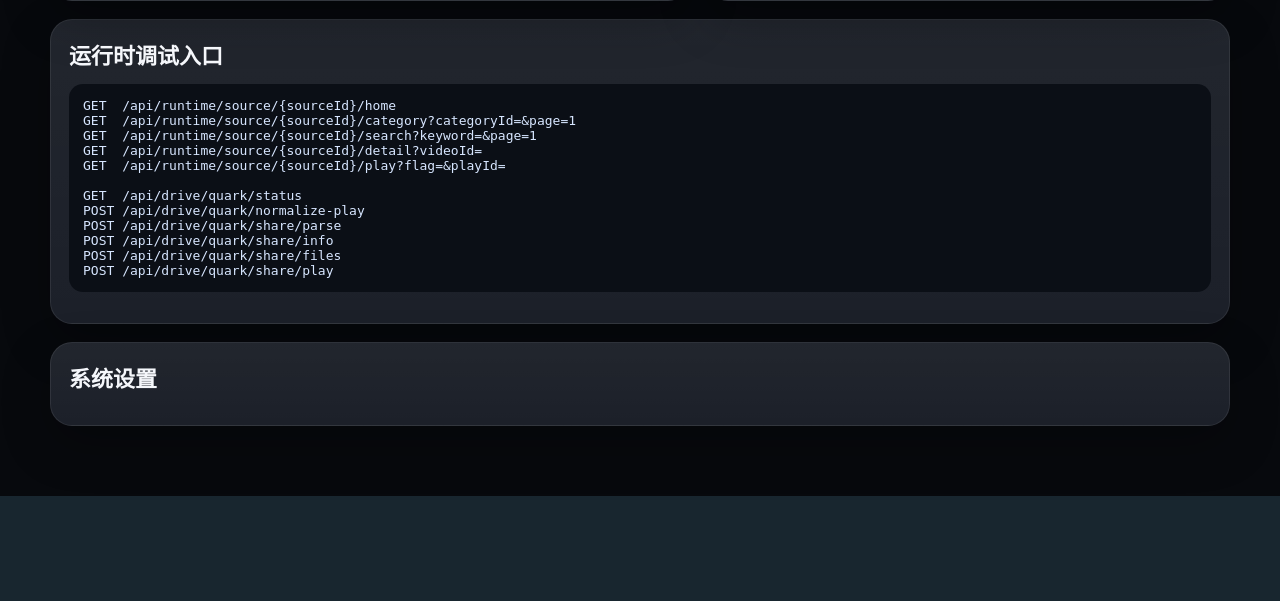
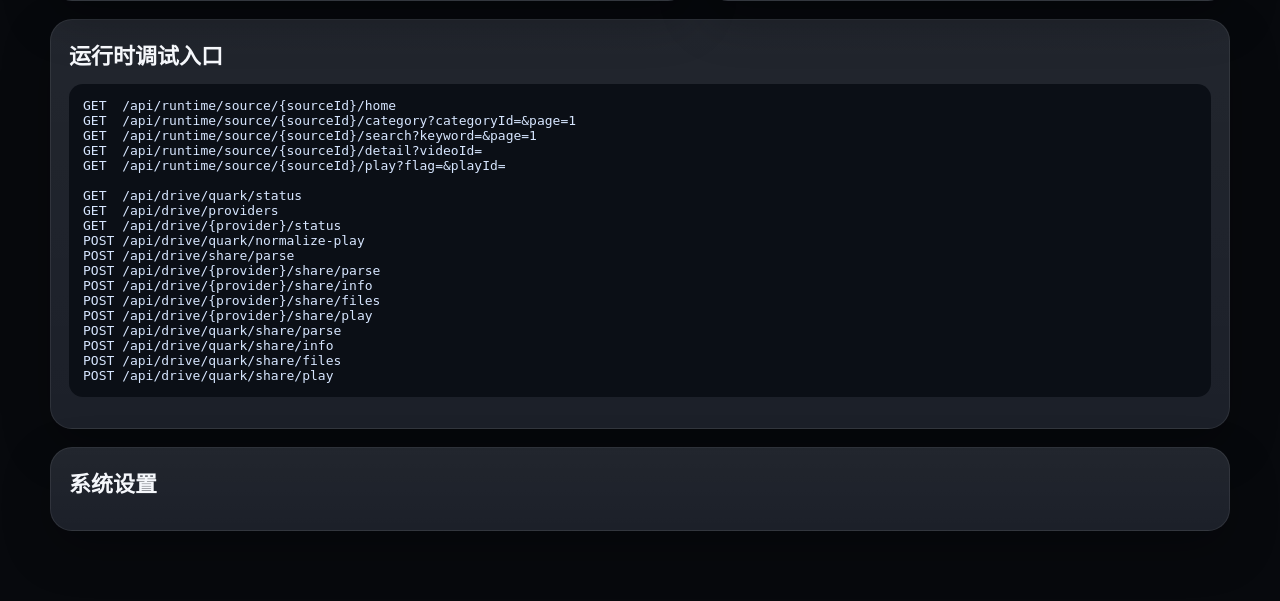
Before and after one commit to colvins/source-service, a FastAPI app: page / in a window 1280 px wide. Shown: the part 1252-1853 px from the top of the page. Before the commit the page ends 1748 px from the top, so only its background shows below. Run offline with FastAPI, Linux system fonts and the light colour scheme; data that the repository does not hold is empty; parts of the project's set-up code (start-up, migrations or seed data) failed here and were passed over.

Commit message:
Generalize drive provider resolver API

```diff
--- a/app/drive.py
+++ b/app/drive.py
@@ -6,6 +6,66 @@ from dataclasses import dataclass
 from typing import Any
 from urllib.parse import parse_qs, urlparse
 from urllib.request import Request, urlopen
+
+
+DRIVE_PROVIDERS: dict[str, dict[str, Any]] = {
+    "quark": {
+        "name": "Quark",
+        "hosts": ("quark.cn",),
+        "paths": ("s",),
+        "auth": "cookie",
+        "nativeStage": "share-parse",
+    },
+    "uc": {
+        "name": "UC",
+        "hosts": ("uc.cn", "ucdisk.cn", "drive.uc.cn"),
+        "paths": ("s",),
+        "auth": "cookie",
+        "nativeStage": "planned",
+    },
+    "baidu": {
+        "name": "Baidu",
+        "hosts": ("pan.baidu.com", "yun.baidu.com"),
+        "paths": ("s",),
+        "auth": "cookie",
+        "nativeStage": "planned",
+    },
+    "ali": {
+        "name": "Ali",
+        "hosts": ("aliyundrive.com", "alipan.com"),
+        "paths": ("s",),
+        "auth": "refresh-token",
+        "nativeStage": "planned",
+    },
+    "115": {
+        "name": "115",
+        "hosts": ("115.com", "anxia.com"),
+        "paths": ("s",),
+        "auth": "cookie",
+        "nativeStage": "planned",
+    },
+    "123": {
+        "name": "123",
+        "hosts": ("123pan.com", "123684.com", "123865.com", "123912.com"),
+        "paths": ("s", "share"),
+        "auth": "cookie",
+        "nativeStage": "planned",
+    },
+    "thunder": {
+        "name": "Thunder",
+        "hosts": ("xunlei.com", "pan.xunlei.com"),
+        "paths": ("s",),
+        "auth": "cookie",
+        "nativeStage": "planned",
+    },
+    "tianyi": {
+        "name": "Tianyi",
+        "hosts": ("cloud.189.cn",),
+        "paths": ("t", "web", "s"),
+        "auth": "cookie",
+        "nativeStage": "planned",
+    },
+}
 
 
 QUALITY_PRIORITY = (
@@ -131,13 +191,44 @@ def best_direct_candidate(payload: Any) -> PlayCandidate | None:
     return ranked[0] if ranked else None
 
 
-def parse_quark_share_url(share_url: str) -> dict[str, Any]:
+def drive_providers() -> list[dict[str, Any]]:
+    return [
+        {
+            "id": provider_id,
+            "name": config["name"],
+            "hosts": list(config["hosts"]),
+            "auth": config["auth"],
+            "nativeStage": config["nativeStage"],
+        }
+        for provider_id, config in DRIVE_PROVIDERS.items()
+    ]
+
+
+def normalize_provider(provider: str) -> str:
+    value = (provider or "").strip().lower()
+    if value not in DRIVE_PROVIDERS:
+        raise ValueError(f"unsupported drive provider: {provider}")
+    return value
+
+
+def detect_drive_provider(share_url: str) -> str:
+    host = (urlparse((share_url or "").strip()).hostname or "").lower()
+    for provider_id, config in DRIVE_PROVIDERS.items():
+        if any(host == item or host.endswith(f".{item}") for item in config["hosts"]):
+            return provider_id
+    return "other"
+
+
+def parse_drive_share_url(share_url: str, provider: str | None = None) -> dict[str, Any]:
     parsed = urlparse((share_url or "").strip())
     host = (parsed.hostname or "").lower()
     parts = [part for part in parsed.path.split("/") if part]
+    resolved_provider = provider or detect_drive_provider(share_url)
     share_id = ""
 
     if len(parts) >= 2 and parts[0] == "s":
+        share_id = parts[1]
+    elif len(parts) >= 2 and parts[0] in {"share", "t"}:
         share_id = parts[1]
     elif parts:
         share_id = parts[-1]
@@ -150,15 +241,26 @@ def parse_quark_share_url(share_url: str) -> dict[str, Any]:
         or query.get("passcode", [""])[0]
     )
 
+    provider_config = DRIVE_PROVIDERS.get(resolved_provider, {})
+    known_hosts = provider_config.get("hosts", ())
+    is_known_provider = bool(known_hosts) and any(host == item or host.endswith(f".{item}") for item in known_hosts)
+
     return {
-        "provider": "quark",
+        "provider": resolved_provider,
+        "providerName": provider_config.get("name", resolved_provider.title()),
         "shareURL": share_url,
         "host": host,
         "shareId": share_id,
         "password": password,
-        "isQuark": "quark.cn" in host,
-        "isValid": bool(share_id and "quark.cn" in host),
+        "isValid": bool(share_id and (is_known_provider or resolved_provider == "other")),
+        "nativeStage": provider_config.get("nativeStage", "planned"),
     }
+
+
+def parse_quark_share_url(share_url: str) -> dict[str, Any]:
+    result = parse_drive_share_url(share_url, "quark")
+    result["isQuark"] = result["provider"] == "quark" and result["isValid"]
+    return result
 
 
 def call_omnibox_drive_bridge(endpoint: str, payload: dict[str, Any]) -> dict[str, Any] | None:
--- a/app/main.py
+++ b/app/main.py
@@ -11,10 +11,20 @@ from fastapi.staticfiles import StaticFiles
 from fastapi.templating import Jinja2Templates
 
 from .db import get_conn, init_db, row_to_drive_account, row_to_source, row_to_subscription
-from .drive import call_omnibox_drive_bridge, normalize_quark_play_payload, parse_quark_share_url
+from .drive import (
+    call_omnibox_drive_bridge,
+    drive_providers,
+    normalize_provider,
+    normalize_quark_play_payload,
+    parse_drive_share_url,
+    parse_quark_share_url,
+)
 from .models import (
     DriveAccountPayload,
+    DriveFileListPayload,
     DrivePlayNormalizePayload,
+    DrivePlayPayload,
+    DriveSharePayload,
     QuarkFileListPayload,
     QuarkPlayPayload,
     QuarkSharePayload,
@@ -503,15 +513,30 @@ def update_setting(key: str, payload: SettingPayload):
 
 @app.get("/api/drive/quark/status")
 def quark_drive_status():
+    return drive_provider_status("quark")
+
+
+@app.get("/api/drive/providers")
+def list_drive_providers():
+    return {"items": drive_providers()}
+
+
+@app.get("/api/drive/{provider}/status")
+def drive_provider_status(provider: str):
+    try:
+        provider = normalize_provider(provider)
+    except ValueError as error:
+        raise HTTPException(status_code=404, detail=str(error)) from error
+
     with get_conn() as conn:
         accounts = [
             account
             for account in fetch_drive_accounts(conn)
-            if account["provider"] == "quark" and account["enabled"]
+            if account["provider"] == provider and account["enabled"]
         ]
     return {
-        "provider": "quark",
-        "nativeResolver": "scaffold",
+        "provider": provider,
+        "nativeResolver": "share-parse" if provider == "quark" else "planned",
         "bridgeMode": "omnibox-fallback",
         "enabledAccounts": len(accounts),
         "ready": any(account["hasCookie"] or account["hasToken"] for account in accounts),
@@ -525,32 +550,71 @@ def quark_normalize_play(payload: DrivePlayNormalizePayload):
 
 @app.post("/api/drive/quark/share/parse")
 def quark_parse_share(payload: QuarkSharePayload):
-    return parse_quark_share_url(payload.shareURL)
+    return drive_parse_share("quark", payload)
 
 
 @app.post("/api/drive/quark/share/info")
 def quark_share_info(payload: QuarkSharePayload):
-    parsed = parse_quark_share_url(payload.shareURL)
+    return drive_share_info("quark", payload)
+
+
+@app.post("/api/drive/quark/share/files")
+def quark_share_files(payload: QuarkFileListPayload):
+    return drive_share_files("quark", payload)
+
+
+@app.post("/api/drive/quark/share/play")
+def quark_share_play(payload: QuarkPlayPayload):
+    return drive_share_play("quark", payload)
+
+
+@app.post("/api/drive/share/parse")
+def auto_parse_drive_share(payload: DriveSharePayload):
+    return parse_drive_share_url(payload.shareURL)
+
+
+@app.post("/api/drive/{provider}/share/parse")
+def drive_parse_share(provider: str, payload: DriveSharePayload):
+    try:
+        provider = normalize_provider(provider)
+    except ValueError as error:
+        raise HTTPException(status_code=404, detail=str(error)) from error
+    if provider == "quark":
+        return parse_quark_share_url(payload.shareURL)
+    return parse_drive_share_url(payload.shareURL, provider)
+
+
+@app.post("/api/drive/{provider}/share/info")
+def drive_share_info(provider: str, payload: DriveSharePayload):
+    try:
+        provider = normalize_provider(provider)
+    except ValueError as error:
+        raise HTTPException(status_code=404, detail=str(error)) from error
+    parsed = parse_drive_share_url(payload.shareURL, provider)
     if not parsed["isValid"]:
-        raise HTTPException(status_code=400, detail="invalid Quark share URL")
+        raise HTTPException(status_code=400, detail=f"invalid {provider} share URL")
 
     bridged = call_omnibox_drive_bridge("/drive/info", {"shareURL": payload.shareURL})
     if bridged is None:
         return {
-            "provider": "quark",
+            "provider": provider,
             "mode": "native-scaffold",
             "share": parsed,
             "ready": False,
-            "message": "Quark native share info resolver is not implemented yet. Configure OMNIBOX_API_URL for temporary fallback.",
+            "message": f"{provider} native share info resolver is not implemented yet. Configure OMNIBOX_API_URL for temporary fallback.",
         }
-    return {"provider": "quark", "mode": "omnibox-fallback", "share": parsed, "data": bridged}
+    return {"provider": provider, "mode": "omnibox-fallback", "share": parsed, "data": bridged}
 
 
-@app.post("/api/drive/quark/share/files")
-def quark_share_files(payload: QuarkFileListPayload):
-    parsed = parse_quark_share_url(payload.shareURL)
+@app.post("/api/drive/{provider}/share/files")
+def drive_share_files(provider: str, payload: DriveFileListPayload):
+    try:
+        provider = normalize_provider(provider)
+    except ValueError as error:
+        raise HTTPException(status_code=404, detail=str(error)) from error
+    parsed = parse_drive_share_url(payload.shareURL, provider)
     if not parsed["isValid"]:
-        raise HTTPException(status_code=400, detail="invalid Quark share URL")
+        raise HTTPException(status_code=400, detail=f"invalid {provider} share URL")
 
     bridged = call_omnibox_drive_bridge(
         "/drive/file-list",
@@ -558,22 +622,26 @@ def quark_share_files(payload: QuarkFileListPayload):
     )
     if bridged is None:
         return {
-            "provider": "quark",
+            "provider": provider,
             "mode": "native-scaffold",
             "share": parsed,
             "files": [],
             "total": 0,
             "hasMore": False,
-            "message": "Quark native file listing is not implemented yet. Configure OMNIBOX_API_URL for temporary fallback.",
+            "message": f"{provider} native file listing is not implemented yet. Configure OMNIBOX_API_URL for temporary fallback.",
         }
-    return {"provider": "quark", "mode": "omnibox-fallback", "share": parsed, "data": bridged}
+    return {"provider": provider, "mode": "omnibox-fallback", "share": parsed, "data": bridged}
 
 
-@app.post("/api/drive/quark/share/play")
-def quark_share_play(payload: QuarkPlayPayload):
-    parsed = parse_quark_share_url(payload.shareURL)
+@app.post("/api/drive/{provider}/share/play")
+def drive_share_play(provider: str, payload: DrivePlayPayload):
+    try:
+        provider = normalize_provider(provider)
+    except ValueError as error:
+        raise HTTPException(status_code=404, detail=str(error)) from error
+    parsed = parse_drive_share_url(payload.shareURL, provider)
     if not parsed["isValid"]:
-        raise HTTPException(status_code=400, detail="invalid Quark share URL")
+        raise HTTPException(status_code=400, detail=f"invalid {provider} share URL")
 
     bridged = call_omnibox_drive_bridge(
         "/drive/video-play-info",
@@ -586,14 +654,14 @@ def quark_share_play(payload: QuarkPlayPayload):
     )
     if bridged is None:
         return {
-            "provider": "quark",
+            "provider": provider,
             "mode": "native-scaffold",
             "share": parsed,
             "ready": False,
-            "message": "Quark native play resolver is not implemented yet. Configure OMNIBOX_API_URL for temporary fallback.",
+            "message": f"{provider} native play resolver is not implemented yet. Configure OMNIBOX_API_URL for temporary fallback.",
         }
     return {
-        "provider": "quark",
+        "provider": provider,
         "mode": "omnibox-fallback",
         "share": parsed,
         "raw": bridged,
--- a/app/templates/index.html
+++ b/app/templates/index.html
@@ -215,6 +215,9 @@ TVBox:
           <option value="baidu">Baidu</option>
           <option value="ali">Ali</option>
           <option value="115">115</option>
+          <option value="123">123</option>
+          <option value="thunder">Thunder</option>
+          <option value="tianyi">Tianyi</option>
           <option value="other">Other</option>
         </select>
         <label>Cookie / Token</label>
@@ -236,7 +239,14 @@ GET  /api/runtime/source/{sourceId}/detail?videoId=
 GET  /api/runtime/source/{sourceId}/play?flag=&playId=
 
 GET  /api/drive/quark/status
+GET  /api/drive/providers
+GET  /api/drive/{provider}/status
 POST /api/drive/quark/normalize-play
+POST /api/drive/share/parse
+POST /api/drive/{provider}/share/parse
+POST /api/drive/{provider}/share/info
+POST /api/drive/{provider}/share/files
+POST /api/drive/{provider}/share/play
 POST /api/drive/quark/share/parse
 POST /api/drive/quark/share/info
 POST /api/drive/quark/share/files
```
Also changed, not shown: app/models.py (+16 -4 lines), README.md.
